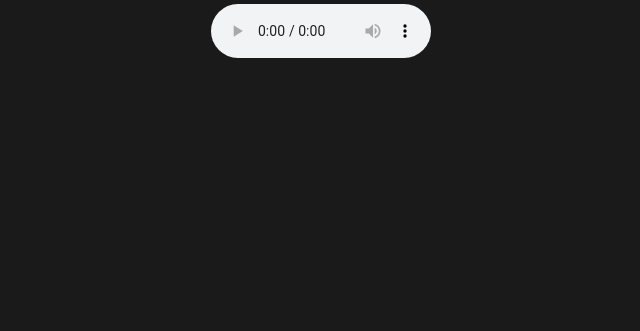
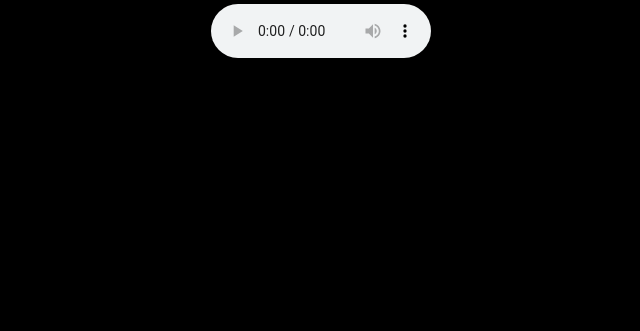
Before and after one commit to bobbahq/toms, a plain HTML site: page index.html in a window 1280 px wide. Shown: the part 469-800 px from the top of the page, without its empty margins (319-959 px from the left). Drawn offline with Linux system fonts and the light colour scheme.

Commit message:
Update index.html

```diff
--- a/index.html
+++ b/index.html
@@ -8,7 +8,7 @@
   <style>
     body {
       margin: 0;
-      background-color: #1a1a1a;
+      background-color: #000;
       font-family: 'Orbitron', sans-serif;
       display: flex;
       justify-content: center;
```
